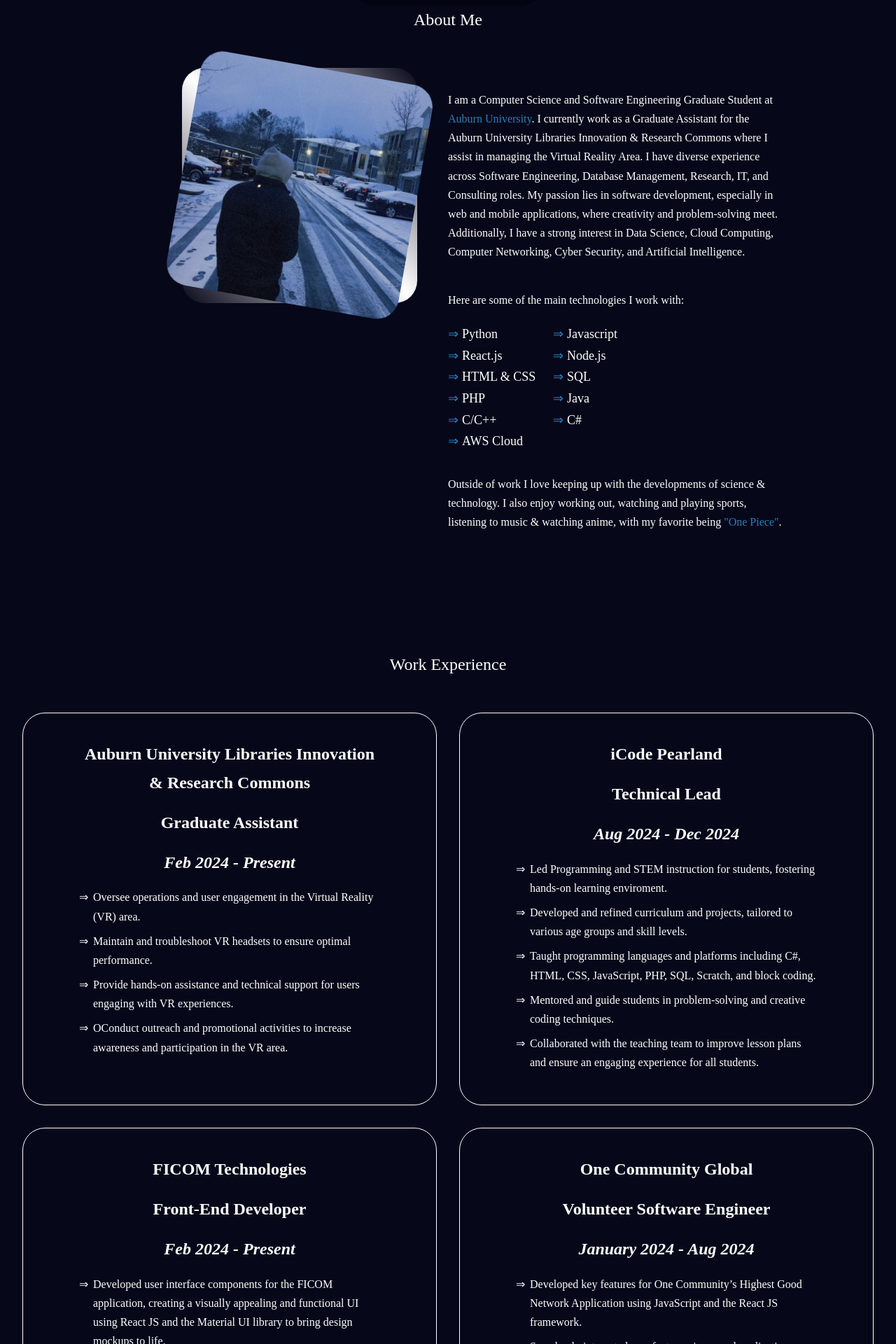
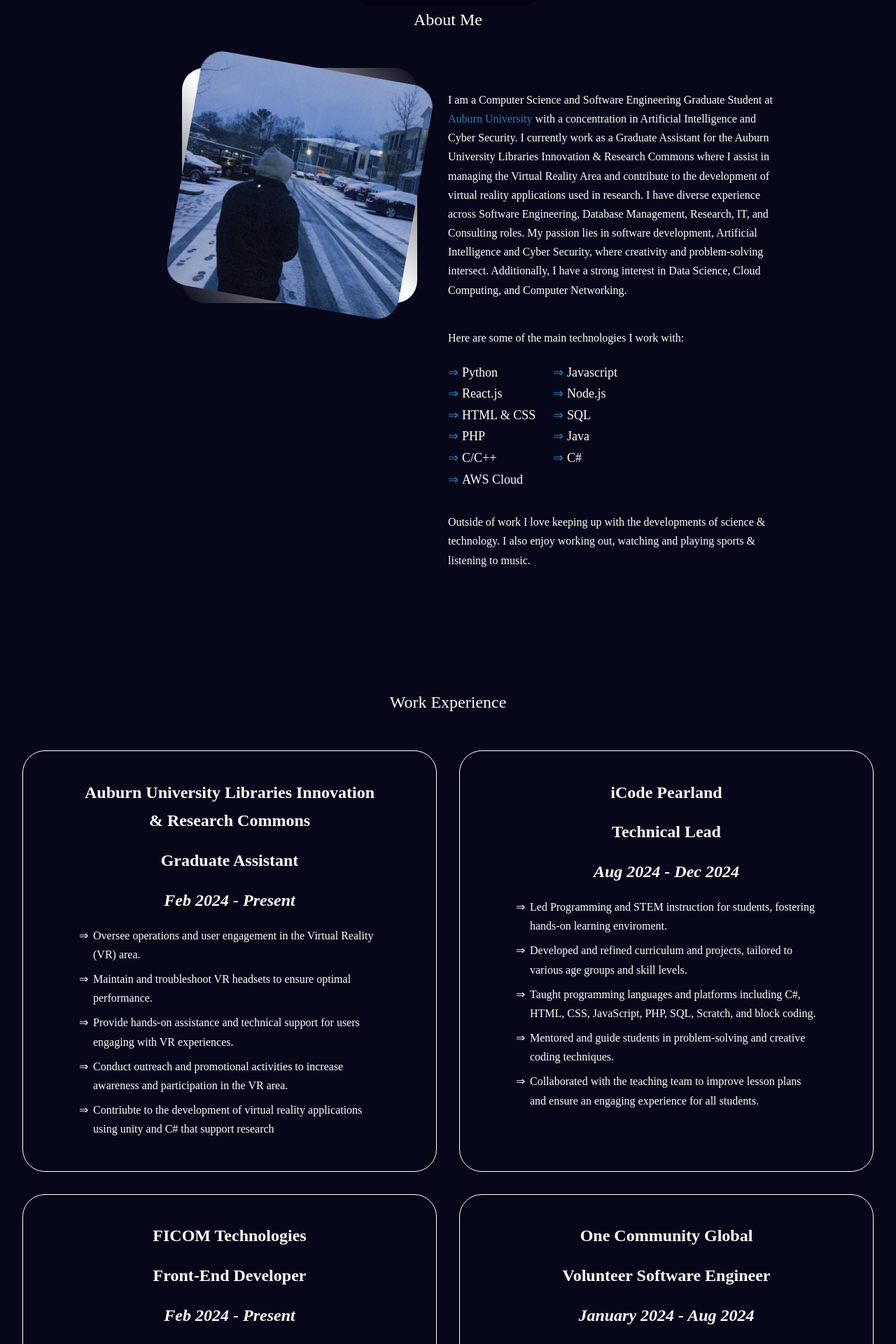
Before and after one commit to nnamdixobi/nnamdixobi, a React (Create React App) app: page / in a window 1280 px wide. Shown: the part 760-2680 px from the top of the page at 70% size. Built offline with nearby package versions, Linux system fonts and the light colour scheme.

Commit message:
update update update

```diff
--- a/src/components/about/About.jsx
+++ b/src/components/about/About.jsx
@@ -47,11 +47,14 @@
 
             <p>
 
-I am a Computer Science and Software Engineering Graduate Student at <a href="https://www.auburn.edu/" target="_blank"> Auburn University</a>. I currently work as a Graduate Assistant for the Auburn University Libraries Innovation & Research Commons where I assist in managing the Virtual Reality Area.
+I am a Computer Science and Software Engineering Graduate Student at <a href="https://www.auburn.edu/" target="_blank"> Auburn University</a> with
+a concentration in Artificial Intelligence and Cyber Security. I currently work as a Graduate Assistant for the Auburn University Libraries
+Innovation & Research Commons where I assist in managing the Virtual Reality Area and contribute to the development of virtual reality
+applications used in research.
  I have diverse experience across Software Engineering,
-Database Management, Research, IT, and Consulting roles. My passion lies in software development, especially in web and mobile
-applications, where creativity and problem-solving meet. Additionally, I have a strong interest in Data Science, Cloud Computing,
-Computer Networking, Cyber Security, and Artificial Intelligence.
+Database Management, Research, IT, and Consulting roles. My passion lies in software development, Artificial Intelligence and Cyber Security,
+where creativity and problem-solving intersect. Additionally, I have a strong interest in Data Science, Cloud Computing,
+and Computer Networking.
 
             </p>
             {"Here are some of the main technologies I work with:"}
@@ -67,7 +70,7 @@
 
               <p>
                 Outside of work I love keeping up with the developments of science & technology. I also enjoy
-                working out, watching and playing sports, listening to music & watching anime, with my favorite being <a href="https://www.crunchyroll.com/series/GRMG8ZQZR/one-piece" target="_blank">"One Piece"</a>.
+                working out, watching and playing sports & listening to music.
               </p>
 
 
--- a/src/components/experience/Experience.jsx
+++ b/src/components/experience/Experience.jsx
@@ -23,7 +23,8 @@
               <li>Oversee operations and user engagement in the Virtual Reality (VR) area.</li>
               <li>Maintain and troubleshoot VR headsets to ensure optimal performance.</li>
               <li>Provide hands-on assistance and technical support for users engaging with VR experiences.</li>
-              <li>OConduct outreach and promotional activities to increase awareness and participation in the VR area.</li>
+              <li>Conduct outreach and promotional activities to increase awareness and participation in the VR area.</li>
+              <li>Contriubte to the development of virtual reality applications using unity and C# that support research</li>
             </ul>
           </div>
         </div>
--- a/src/components/projects/Projects.jsx
+++ b/src/components/projects/Projects.jsx
@@ -37,15 +37,6 @@
     title: "Nnamdi's Chat Room",
     desc: 'Developed a chat room using React JS and Firebase for authentication and data storage ',
     demo: 'https://nnamdis-chat-room.netlify.app/'
-  },
-
-  {
-    id: 5,
-    //image: IMG4,
-    title: "Devine Touch",
-    desc: 'Created a hair booking site for a friend and customer using HTML, CSS and Javacript ',
-    github: 'https://github.com/nnamdixobi/DevineTouch',
-    demo: 'https://devinetouch.netlify.app/'
   },
 
 
```
